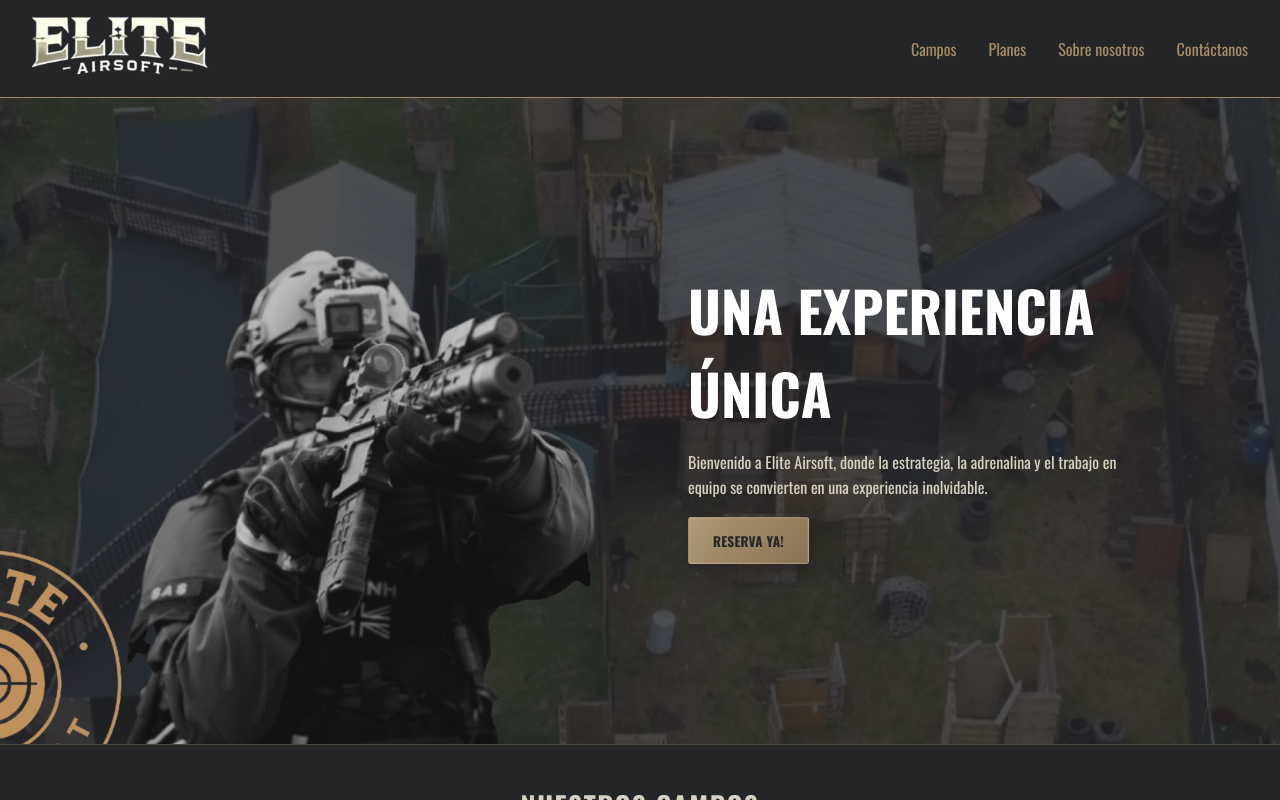
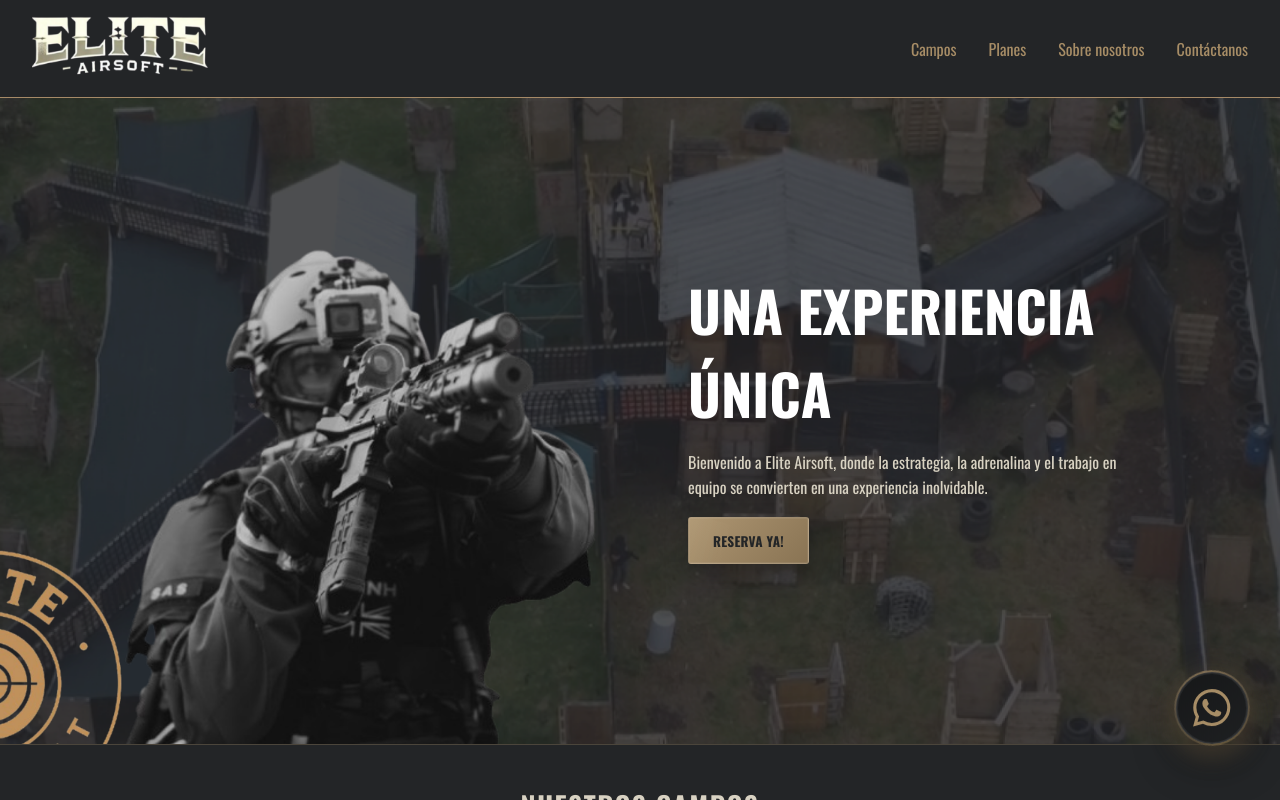
Before and after one commit to Ritatrcr/EliteAirsoft, a React (Vite) app: page / in a window 1280 px wide. Built offline with nearby package versions, Linux system fonts and the light colour scheme.

Commit message:
add flotant icon

```diff
--- a/package.json
+++ b/package.json
@@ -15,7 +15,8 @@
     "react": "^19.1.0",
     "react-dom": "^19.1.0",
     "react-icons": "^5.5.0",
-    "react-router-dom": "^7.6.2"
+    "react-router-dom": "^7.6.2",
+    "styled-components": "^6.3.8"
   },
   "devDependencies": {
     "@eslint/js": "^9.25.0",
--- /dev/null
+++ b/src/components/UI/WhatsAppFloat.css
@@ -0,0 +1,211 @@
+.wa-float {
+  --wa-size: 72px;
+
+  --wa-left: 0rem;
+  --wa-right: 2rem;
+
+  --wa-bottom: 3rem;
+
+  --wa-gold: #a78d66;
+
+  position: fixed;
+  z-index: 9999;
+  bottom: var(--wa-bottom);
+  animation: waFloat 2.2s ease-in-out infinite;
+}
+
+.wa-float--left { left: var(--wa-left); }
+.wa-float--right { right: var(--wa-right); }
+
+@keyframes waFloat {
+  0%, 100% { transform: translateY(0); }
+  50% { transform: translateY(-8px); }
+}
+
+.wa-list { list-style: none; margin: 0; padding: 0; }
+.wa-item { position: relative; }
+
+.wa-link {
+  position: relative;
+  width: var(--wa-size);
+  height: var(--wa-size);
+  border-radius: 999px;
+  display: grid;
+  place-items: center;
+  text-decoration: none;
+  -webkit-tap-highlight-color: transparent;
+}
+
+.wa-link::after {
+  content: "";
+  position: absolute;
+
+  /* Antes: inset: -18px (eso lo separa). Ahora pegado: */
+  inset: 0;
+
+  border-radius: inherit;
+  pointer-events: none;
+  z-index: -2;
+
+  /* Sombras que nacen desde el borde */
+  box-shadow:
+    0 0 0 2px color-mix(in srgb, var(--wa-gold) 40%, transparent 60%),
+    0 10px 26px var(--wa-gold),
+    0 0 26px 6px color-mix(in srgb, var(--wa-gold) 22%, transparent 78%);
+
+  opacity: 0.5;
+  transition: opacity 0.25s ease, transform 0.25s ease;
+}
+
+/* Ring tecnológico girando (igual) */
+.wa-link::before {
+  content: "";
+  position: absolute;
+  inset: -2px;
+  border-radius: inherit;
+  pointer-events: none;
+  z-index: -1;
+
+  background: conic-gradient(
+    from 0deg,
+    rgba(255, 255, 255, 0.12),
+    color-mix(in srgb, var(--color-accent) 70%, var(--wa-gold) 30%),
+    rgba(255, 255, 255, 0.1),
+    color-mix(in srgb, var(--color-accent) 55%, #d6b46c 45%),
+    rgba(255, 255, 255, 0.12)
+  );
+
+  opacity: 0.7;
+  filter: blur(0.2px);
+  animation: waSpin 3.2s linear infinite;
+
+  -webkit-mask: radial-gradient(
+    farthest-side,
+    transparent calc(100% - 4px),
+    #000 calc(100% - 3px)
+  );
+  mask: radial-gradient(
+    farthest-side,
+    transparent calc(100% - 4px),
+    #000 calc(100% - 3px)
+  );
+}
+
+@keyframes waSpin { to { transform: rotate(360deg); } }
+
+/* Inner recorta el filled */
+.wa-inner {
+  position: relative;
+  width: 100%;
+  height: 100%;
+  border-radius: inherit;
+  overflow: hidden;
+  display: grid;
+  place-items: center;
+
+  background: linear-gradient(
+    145deg,
+    color-mix(in srgb, var(--color-bg-dark) 64%, #000 36%),
+    color-mix(in srgb, var(--color-bg-dark) 86%, #000 14%)
+  );
+
+  border: 1px solid rgba(255, 255, 255, 0.12);
+
+  color: color-mix(in srgb, var(--color-accent) 70%, var(--wa-gold) 30%);
+
+  box-shadow:
+    0 16px 40px rgba(0, 0, 0, 0.55),
+    0 0 0 1px rgba(255, 255, 255, 0.06) inset;
+
+  transition: transform 0.25s ease, box-shadow 0.25s ease, filter 0.25s ease,
+    color 0.25s ease;
+}
+
+.wa-icon {
+  position: relative;
+  z-index: 1;
+  width: calc(var(--wa-size) * 0.52);
+  height: calc(var(--wa-size) * 0.52);
+}
+
+.wa-filled {
+  position: absolute;
+  left: 0;
+  bottom: 0;
+  width: 100%;
+  height: 0;
+  background: linear-gradient(
+    180deg,
+    color-mix(in srgb, var(--color-accent) 80%, var(--wa-gold) 20%),
+    color-mix(in srgb, var(--color-accent) 55%, #7b5a1e 45%)
+  );
+  transition: height 0.25s ease-in-out;
+}
+
+.wa-tooltip {
+  position: absolute;
+  top: -36px;
+  left: 50%;
+  transform: translateX(-50%);
+  padding: 8px 11px;
+  border-radius: 12px;
+  color: var(--color-text-light);
+  background: color-mix(in srgb, var(--color-bg-dark) 86%, black 14%);
+  border: 1px solid color-mix(in srgb, var(--color-accent) 55%, var(--wa-gold) 45%);
+  box-shadow: 0 14px 30px rgba(0, 0, 0, 0.45);
+  opacity: 0;
+  visibility: hidden;
+  font-size: 13px;
+  font-weight: 800;
+  letter-spacing: 0.2px;
+  transition: all 0.25s ease;
+  white-space: nowrap;
+  pointer-events: none;
+}
+
+.wa-link:hover .wa-tooltip,
+.wa-link:focus-visible .wa-tooltip {
+  opacity: 1;
+  visibility: visible;
+  top: -58px;
+}
+
+.wa-link:hover .wa-inner,
+.wa-link:focus-visible .wa-inner {
+  transform: translateY(-2px) scale(1.02);
+  filter: brightness(1.06);
+  color: var(--color-text-light);
+  box-shadow:
+    0 20px 52px rgba(0, 0, 0, 0.62),
+    0 0 0 1px rgba(255, 255, 255, 0.10) inset;
+}
+
+.wa-link:hover .wa-filled,
+.wa-link:focus-visible .wa-filled {
+  height: 100%;
+}
+
+/* En hover, refuerza el shadow sin separarlo del borde */
+/* En hover: PAUSAR la animación del borde (ring girando) */
+.wa-link:hover::before,
+.wa-link:focus-visible::before {
+  animation-play-state: paused;
+}
+
+
+@media (max-width: 480px) {
+  .wa-float {
+    --wa-size: 64px;
+    --wa-left: 0.5rem;
+    --wa-bottom: 3.6rem;
+  }
+}
+
+@media (prefers-reduced-motion: reduce) {
+  .wa-float { animation: none; }
+  .wa-link::before { animation: none; }
+  .wa-link::after,
+  .wa-inner,
+  .wa-tooltip,
+  .wa-filled { transition: none; }
+}
--- /dev/null
+++ b/src/components/UI/WhatsAppFloat.tsx
@@ -0,0 +1,60 @@
+import React, { useMemo } from "react";
+import "./WhatsAppFloat.css";
+
+type WhatsAppFloatProps = {
+  phone: string; // Ej: "573001112233" (sin +, sin espacios)
+  text?: string;
+  tooltip?: string;
+  side?: "right" | "left";
+};
+
+export default function WhatsAppFloat({
+  phone,
+  text = "Hola, quiero más información.",
+  tooltip = "WhatsApp",
+  side = "left",
+}: WhatsAppFloatProps) {
+  const href = useMemo(() => {
+    const digits = (phone || "").replace(/\D/g, "");
+    return `https://api.whatsapp.com/send?phone=${digits}&text=${encodeURIComponent(
+      text
+    )}`;
+  }, [phone, text]);
+
+  return (
+    <div className={`wa-float ${side === "right" ? "wa-float--right" : "wa-float--left"}`}>
+      <ul className="wa-list">
+        <li className="wa-item">
+          <a
+            className="wa-link"
+            data-social="whatsapp"
+            aria-label="Whatsapp"
+            href={href}
+            target="_blank"
+            rel="noreferrer"
+          >
+            <span className="wa-inner" aria-hidden="true">
+              <span className="wa-filled" />
+              <svg
+                xmlSpace="preserve"
+                viewBox="0 0 24 24"
+                className="wa-icon"
+                fill="currentColor"
+                xmlns="http://www.w3.org/2000/svg"
+              >
+                <path
+                  fill="currentColor"
+                  d="M17.472 14.382c-.297-.149-1.758-.867-2.03-.967-.273-.099-.471-.148-.67.15-.197.297-.767.966-.94 1.164-.173.199-.347.223-.644.075-.297-.15-1.255-.463-2.39-1.475-.883-.788-1.48-1.761-1.653-2.059-.173-.297-.018-.458.13-.606.134-.133.298-.347.446-.52.149-.174.198-.298.298-.497.099-.198.05-.371-.025-.52-.075-.149-.669-1.612-.916-2.207-.242-.579-.487-.5-.669-.51-.173-.008-.371-.01-.57-.01-.198 0-.52.074-.792.372-.272.297-1.04 1.016-1.04 2.479 0 1.462 1.065 2.875 1.213 3.074.149.198 2.096 3.2 5.077 4.487.709.306 1.262.489 1.694.625.712.227 1.36.195 1.871.118.571-.085 1.758-.719 2.006-1.413.248-.694.248-1.289.173-1.413-.074-.124-.272-.198-.57-.347m-5.421 7.403h-.004a9.87 9.87 0 01-5.031-1.378l-.361-.214-3.741.982.998-3.648-.235-.374a9.86 9.86 0 01-1.51-5.26c.001-5.45 4.436-9.884 9.888-9.884 2.64 0 5.122 1.03 6.988 2.898a9.825 9.825 0 012.893 6.994c-.003 5.45-4.437 9.884-9.885 9.884m8.413-18.297A11.815 11.815 0 0012.05 0C5.495 0 .16 5.335.157 11.892c0 2.096.547 4.142 1.588 5.945L.057 24l6.305-1.654a11.882 11.882 0 005.683 1.448h.005c6.554 0 11.89-5.335 11.893-11.893a11.821 11.821 0 00-3.48-8.413Z"
+                />
+              </svg>
+            </span>
+
+            <span className="wa-tooltip" role="tooltip">
+              {tooltip}
+            </span>
+          </a>
+        </li>
+      </ul>
+    </div>
+  );
+}
--- a/src/sections/Principal.tsx
+++ b/src/sections/Principal.tsx
@@ -2,11 +2,23 @@ import Home from "./Home";
 import Campos from "./Campos";
 import Equipamiento from "./Equipamiento";
 import Opiniones from "./Opiniones";
+
+import WhatsAppFloat from "../components/UI/WhatsAppFloat";
+
+
+
 const Principal = () => {
   return (
     <>
       {/* OPCIONAL: una sección de inicio no clickeable */}
       <section className="screen">
+        <WhatsAppFloat
+  phone="573001112233"
+  text="Hola, quiero info de planes."
+  tooltip="Escríbenos"
+  side="right"
+/>
+
         <div className="container">
 
         <Home></Home>
@@ -88,6 +100,8 @@ const Principal = () => {
         </div>
       </section>
     </>
+
+
   );
 };
 
```
Also changed, not shown: 1 other file (tests, documents, lock files or other folders).
